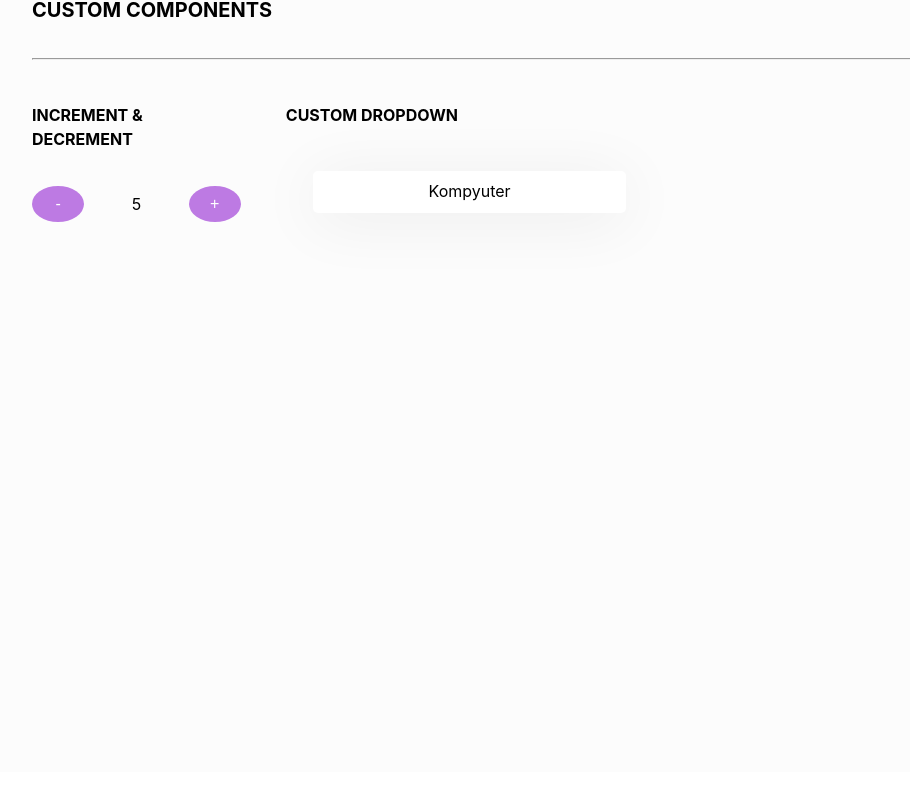
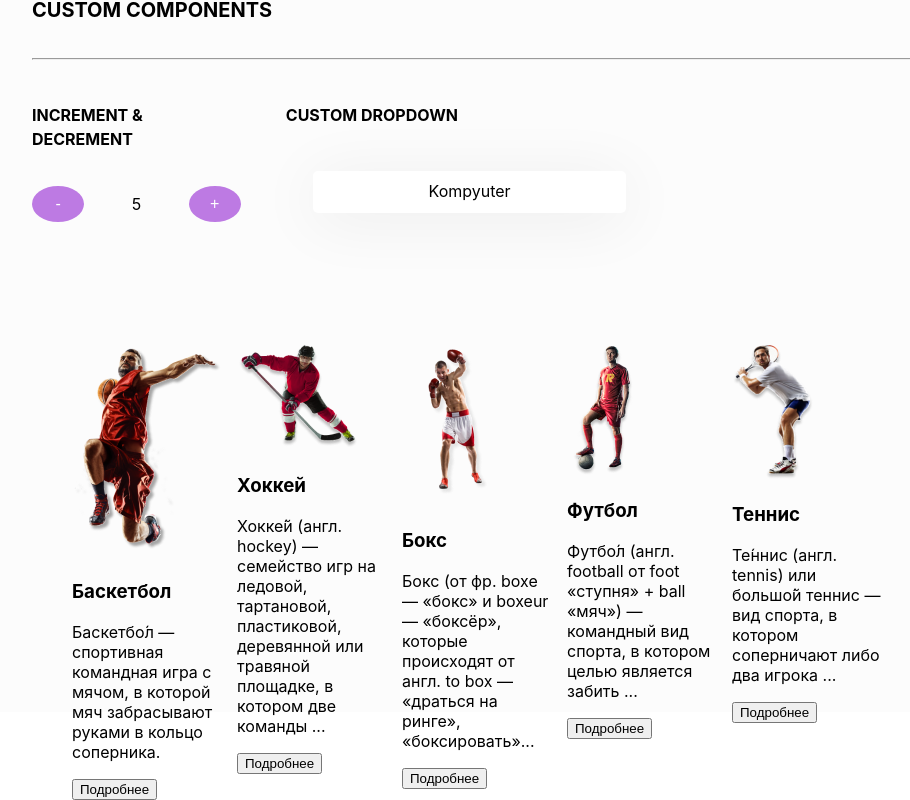
Before and after one commit to Azizkhan1992/Eggplore-Vue, a Vue app: page / in a window 1280 px wide. Shown: the part 3540-4340 px from the top of the page, without its empty margins (88-998 px from the left). Before the commit the page ends 4312 px from the top, so only its background shows below. Built offline with nearby package versions, Linux system fonts and the light colour scheme; a web font is replaced by a local one.

Commit message:
18 change

```diff
--- a/src/assets/styles/style.css
+++ b/src/assets/styles/style.css
@@ -2720,46 +2720,33 @@ body {
 /* Eggplore Carousel Slider */
 
 .carousel-slider-container{
-  margin: 180px 0 0 120px;
+  margin-top: 120px;
+  margin-left: 160px;
+  height: 320px;
+}
+
+/* @media screen and (max-width: 375px) {
+  .carousel-slider-container {
+  position: relative;
+  margin: 20px;
+  width: 50%;
+  }
+  } */
+
+.carousel-slider-container .carousel-slider-content .owl-carousel-wrapper{
+  position: relative;
+  height: 440px;
 }
 
 .carousel-slider-container .carousel-slider-content{
-  max-width: 980px;
-  height: 320px;
-  margin: auto;
-  display: flex;
-  align-items: center;
-  justify-items: center;
-}
-.carousel-slider-container .carousel-slider-content .carousel-slider-item{
-  width: 100%;
-  height: 320px;
-  display: flex;
-  flex-direction: row;
-  align-items: center;
-  justify-items: center;
-}
-
-.carousel-slider-container .carousel-slider-content .carousel-slider-item .hidden-items{
-  width: 0;
-  height: 0;
+  position: relative;
   overflow: hidden;
-}
-.carousel-slider-container .carousel-slider-content .carousel-slider-item .carousel-active-items{
-  width: 140px;
-  display: flex;
-  align-items: center;
-  justify-items: center;
-  flex-direction: column;
-}
-
-.carousel-slider-container .carousel-slider-content .carousel-slider-item .carousel-big-item {
-  transform: scale(1.25, 1.25);
-  display: flex;
-  flex-direction: column;
-  align-items: center;
-  justify-items: center;
-}
-.carousel-slider-container .carousel-slider-content .carousel-slider-item .carousel-big-item img{
-  transform: scale(1.25, 1.25);
-}
+  -webkit-transform: translate3d(0,0,0);
+}
+.carousel-slider-container .carousel-slider-content .owl-carousel-wrapper .carousel-item{
+  float: left;
+  -webkit-backface-visibility: hidden;
+  -webkit-transform: translate3d(0,0,0);
+  position: relative;
+  -webkit-tap-highlight-color: transparent;
+}
--- a/src/views/EggploreContentNine.vue
+++ b/src/views/EggploreContentNine.vue
@@ -1,28 +1,32 @@
 <template>
-    <div class="carousel-slider-container">
-        <eggplore-carousel-slider :slides="owl_carousel"></eggplore-carousel-slider>
+    <div class="carousel-slider-container" :style="container_style">
+      <div class="carousel-slider-content">
+        <div class="owl-carousel-wrapper" :style="[wrapper_style, transformStep]">
+          <div class="carousel-item" v-for="(slide, idx) in carousel" :key="idx"
+          :style="item_style"
+          >
+            <img :src="require('@/assets/Content-nine/' + slide.img)" alt="">
+            <h3>{{slide.name}}</h3>
+            <p>{{slide.title}}</p>
+            <button>{{slide.button}}</button>
+          </div>
+        </div>
+      </div>
     </div>
 </template>
 <script>
-import EggploreCarouselSlider from './eggplore-nine/EggploreCarouselSlider.vue';
+
 export default {
     name: 'carousel-slider',
-    components: {EggploreCarouselSlider},
     data(){
         return{
-            visibleSlide: 0,
+            counter: 0,
+            item_width: 150,
+            margin_right: 15,
+            container_max_width: 825,
             owl_carousel:[
         {
           id: 1,
-          name: "Футбол",
-          img: 'img1.jpg',
-          background_img: 'Vector1.png',
-          title:
-            "Футбо́л (англ. football от foot «ступня» + ball «мяч») — командный вид спорта, в котором целью является забить ...",
-          button: "Подробнее",
-        },
-        {
-          id: 2,
           name: "Футбол",
           img: 'img1.png',
           background_img: 'Vector1.png',
@@ -31,7 +35,7 @@ export default {
           button: "Подробнее",
         },
         {
-          id: 3,
+          id: 2,
           name: "Теннис",
           img: 'img2.png',
           background_img: 'Vector2.png',
@@ -40,7 +44,7 @@ export default {
           button: "Подробнее",
         },
         {
-          id: 4,
+          id: 3,
           name: "Баскетбол",
           img: 'img3.png',
           background_img: 'Vector3.png',
@@ -49,7 +53,7 @@ export default {
           button: "Подробнее",
         },
         {
-          id: 5,
+          id: 4,
           name: "Хоккей",
           img: 'img4.png',
           background_img: 'Vector4.png',
@@ -58,7 +62,7 @@ export default {
           button: "Подробнее",
         },
         {
-          id: 6,
+          id: 5,
           name: "Бокс",
           img: 'img5.png',
           background_img: 'Vector5.png',
@@ -66,17 +70,73 @@ export default {
             "Бокс (от фр. boxe — «бокс» и boxeur — «боксёр», которые происходят от англ. to box — «драться на ринге», «боксировать»...",
           button: "Подробнее",
         },
-        {
-          id: 7,
-          name: "Бокс",
-          img: 'img5.jpg',
-          background_img: 'Vector5.png',
-          title:
-            "Бокс (от фр. boxe — «бокс» и boxeur — «боксёр», которые происходят от англ. to box — «драться на ринге», «боксировать»...",
-          button: "Подробнее",
-        },
       ],
         }
+    },
+    mounted(){
+      this.play()
+      // this.carousel_push()
+    },
+    computed:{
+      item_style(){
+        return {
+          width: `${this.item_width + 'px'}`,
+          marginRight: `${this.margin_right + 'px'}`
+        }
+      },
+      container_style(){
+        return{
+          maxWidth: `${this.container_max_width + 'px'}`
+        }
+      },
+      wrapper_style(){
+        return{
+          width: (this.carousel.length * (this.item_width + this.margin_right)) + 'px'
+        }
+      },
+      transformStep(){
+        const step_size = this.counter * (this.item_width + this.margin_right)
+        return{transform: `translate3d(${-1* step_size}px, 0, 0)`}
+      },
+      left_side(){
+        return JSON.parse(JSON.stringify(this.owl_carousel))
+      },
+      right_side(){
+        return JSON.parse(JSON.stringify(this.owl_carousel))
+      },
+      carousel(){
+        return [...this.left_side, ...this.owl_carousel, ...this.right_side]
+      }
+    },
+    methods:{
+      play(){
+        setInterval(() =>{
+          if(this.counter>= this.carousel.length-2){
+            this.counter = 0
+          }else{
+            this.counter++
+            let item = this.carousel.splice(0,1)
+              for(let i =0; i<item.length; i++){
+                // console.log(item[i])
+              this.carousel.push(item[i])
+              }
+
+
+          }
+        }, 5000)
+      },
+      carousel_push(){
+        //TODO
+              // let item = this.carousel.shift()
+              setInterval(()=>{
+                let item = this.carousel.splice(0,1)
+              for(let i =0; i<item.length; i++){
+              this.carousel.push(item[i])
+              }
+              console.log(this.carousel.length, this.counter)
+              },3000)
+
+      }
     }
 }
 </script>
```
